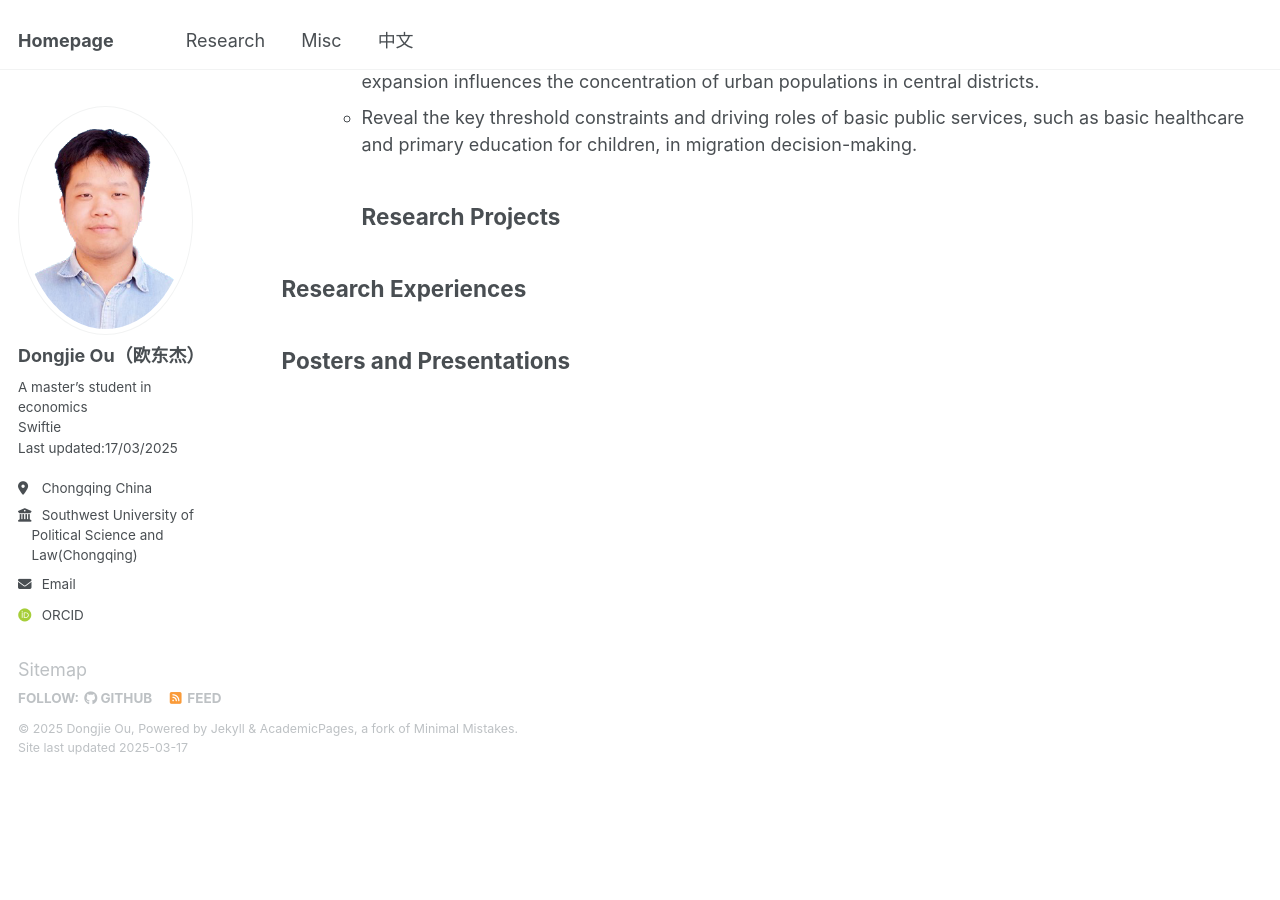
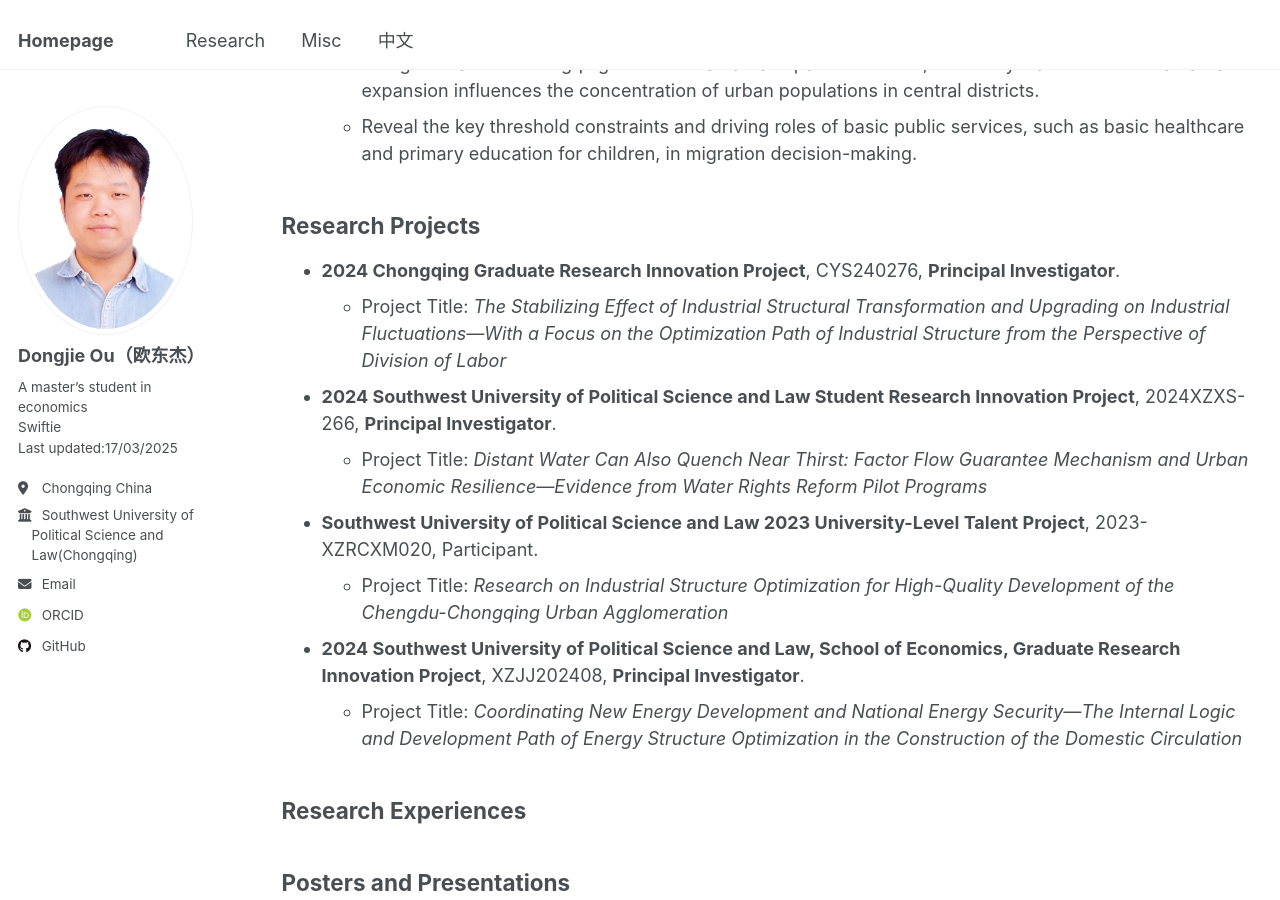
Before and after one commit to oudongjie2001/oudongjie2001.github.io, a Jekyll site: the page built from _pages/research.md, in a window 1280 px wide and 900 px high, scrolled down 1882 px. Built offline with Jekyll 4.4.1, drawn with Linux system fonts in a browser that asks for light colours; some web fonts are replaced; before the commit the page ends 2657 px from its top, so only the background shows below that.

Commit message:
Update research.md

```diff
--- a/_pages/research.md
+++ b/_pages/research.md
@@ -21,6 +21,7 @@ redirect_from:
   - Total Firm Productivity
   - Firm Innovation
   - Regional (Economic) Integration
+
 ## Publications and Working Papers
 ### 1.Publications
 In Progress
@@ -43,7 +44,16 @@ In Progress
 - 5.***How Does Urban Area Expansion Affect the Spatial Distribution of Urban Population: Is It a Pressure Release or Pressure Increase?***
   - Using the case of Chongqing’s 2020 urban area expansion reform, this study clarifies how urban area expansion influences the concentration of urban populations in central districts.
   - Reveal the key threshold constraints and driving roles of basic public services, such as basic healthcare and primary education for children, in migration decision-making.
+
 ## Research Projects
+- **2024 Chongqing Graduate Research Innovation Project**, CYS240276, **Principal Investigator**.
+  - Project Title: *The Stabilizing Effect of Industrial Structural Transformation and Upgrading on Industrial Fluctuations—With a Focus on the Optimization Path of Industrial Structure from the Perspective of Division of Labor*
+- **2024 Southwest University of Political Science and Law Student Research Innovation Project**, 2024XZXS-266, **Principal Investigator**.
+  - Project Title: *Distant Water Can Also Quench Near Thirst: Factor Flow Guarantee Mechanism and Urban Economic Resilience—Evidence from Water Rights Reform Pilot Programs*
+- **Southwest University of Political Science and Law 2023 University-Level Talent Project**, 2023-XZRCXM020, Participant.
+  - Project Title: *Research on Industrial Structure Optimization for High-Quality Development of the Chengdu-Chongqing Urban Agglomeration*
+- **2024 Southwest University of Political Science and Law, School of Economics, Graduate Research Innovation Project**, XZJJ202408, **Principal Investigator**.
+  - Project Title: *Coordinating New Energy Development and National Energy Security—The Internal Logic and Development Path of Energy Structure Optimization in the Construction of the Domestic Circulation*
 
 ## Research Experiences
 
```
